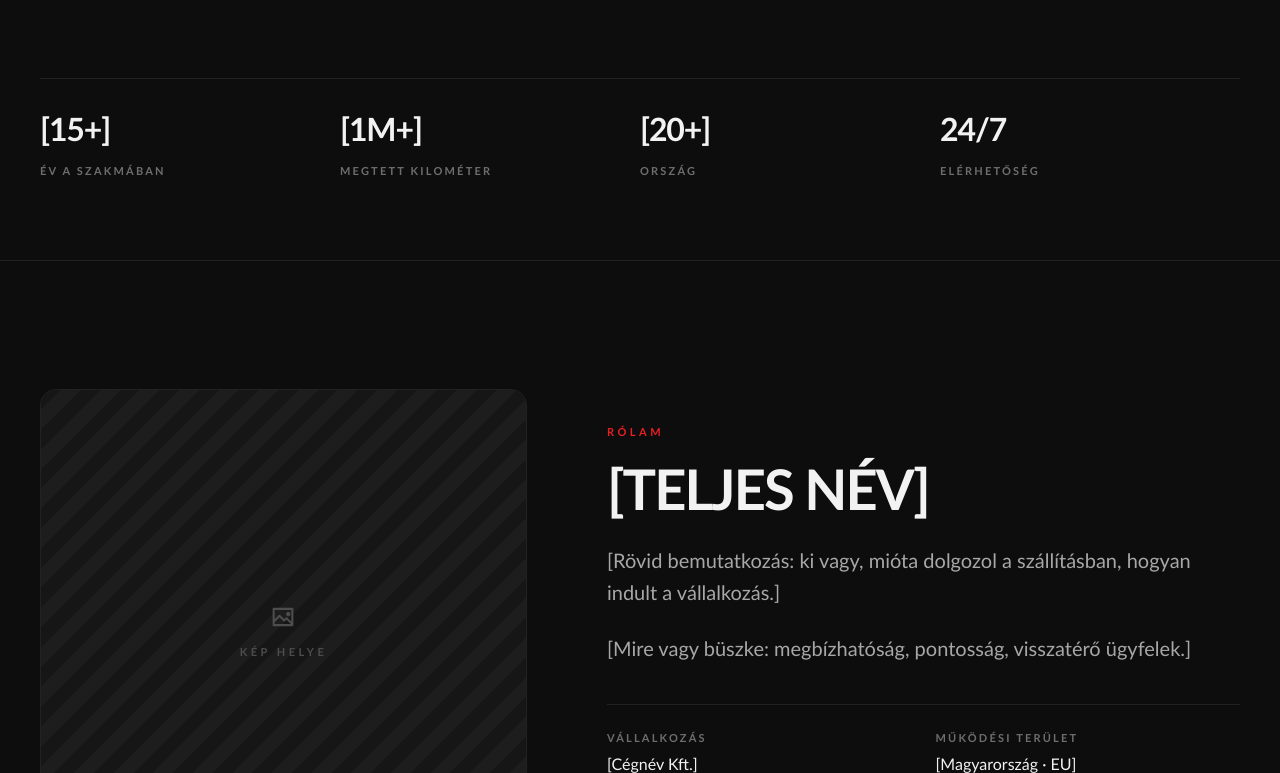
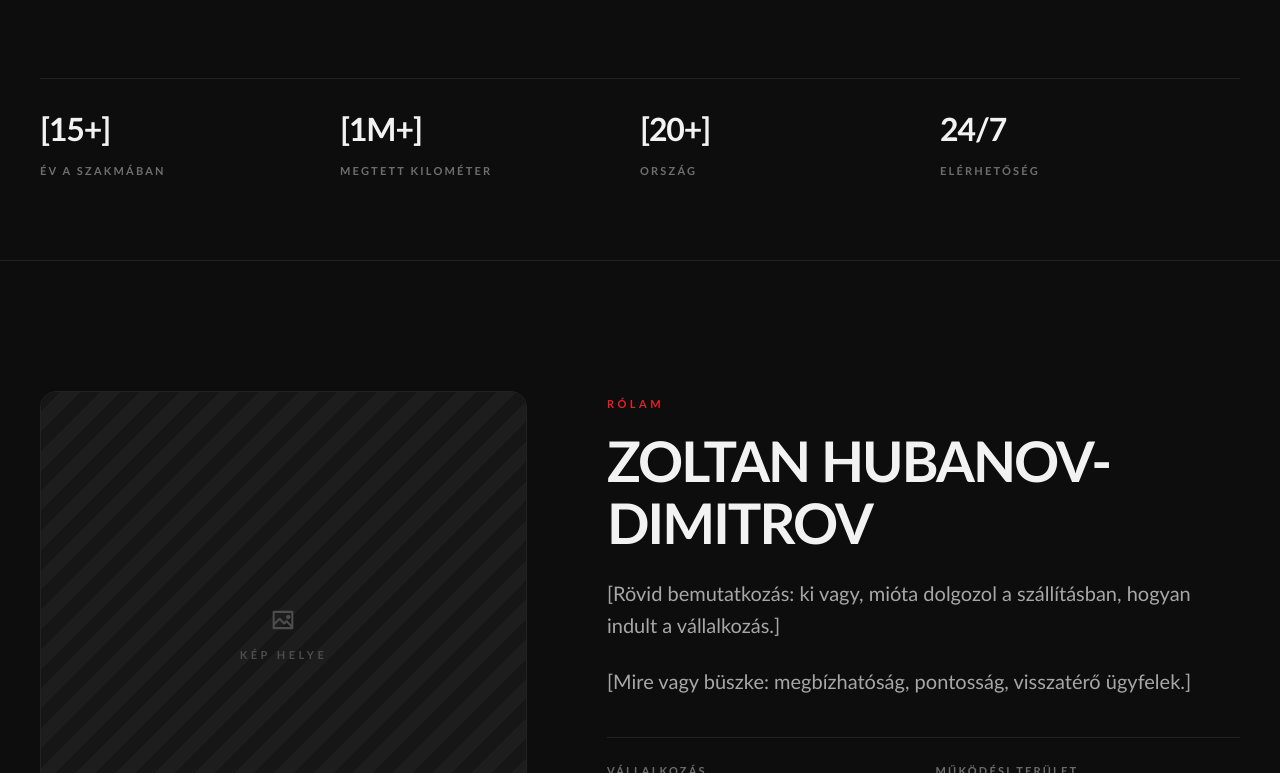
Before and after one commit to adglobalapp/adtransport, a React (Vite) app: page / in a window 1280 px wide. Shown: the part 790-1563 px from the top of the page. Built offline with nearby package versions, Linux system fonts and the light colour scheme.

Commit message:
Fill in the portfolio owner's name
Replace the full-name placeholder in the hero and about sections in all
three languages.

Co-Authored-By: Claude Opus 5.5 <noreply@anthropic.com>
Claude-Session: https://claude.ai/code/session_01Jr38DEKPwQ3RfjM8ebTE2e

```diff
--- a/src/content.ts
+++ b/src/content.ts
@@ -38,7 +38,7 @@ const hu: Content = {
     { label: 'Kapcsolat', href: '#contact' },
   ],
   hero: {
-    eyebrow: 'Fuvarozás · Logisztika · [Teljes Név]',
+    eyebrow: 'Fuvarozás · Logisztika · Zoltan Hubanov-Dimitrov',
     lines: ['Időben,', 'épen,', 'célba.'],
     quote: '„Megbízható szállítás itthon és külföldön – a csomagtól a teljes rakományig.”',
     primaryCta: 'Fuvart kérek',
@@ -53,7 +53,7 @@ const hu: Content = {
   ],
   about: {
     label: 'Rólam',
-    title: '[Teljes Név]',
+    title: 'Zoltan Hubanov-Dimitrov',
     paragraphs: [
       '[Rövid bemutatkozás: ki vagy, mióta dolgozol a szállításban, hogyan indult a vállalkozás.]',
       '[Mire vagy büszke: megbízhatóság, pontosság, visszatérő ügyfelek.]',
@@ -127,7 +127,7 @@ const en: Content = {
     { label: 'Contact', href: '#contact' },
   ],
   hero: {
-    eyebrow: 'Transport · Logistics · [Full Name]',
+    eyebrow: 'Transport · Logistics · Zoltan Hubanov-Dimitrov',
     lines: ['On time,', 'intact,', 'delivered.'],
     quote: '"Reliable transport at home and abroad – from a single parcel to a full load."',
     primaryCta: 'Request transport',
@@ -142,7 +142,7 @@ const en: Content = {
   ],
   about: {
     label: 'About',
-    title: '[Full Name]',
+    title: 'Zoltan Hubanov-Dimitrov',
     paragraphs: [
       '[Short introduction: who you are, how long you have worked in transport, how the business started.]',
       '[What you are proud of: reliability, punctuality, returning clients.]',
@@ -216,7 +216,7 @@ const es: Content = {
     { label: 'Contacto', href: '#contact' },
   ],
   hero: {
-    eyebrow: 'Transporte · Logística · [Nombre Completo]',
+    eyebrow: 'Transporte · Logística · Zoltan Hubanov-Dimitrov',
     lines: ['A tiempo,', 'intacto,', 'entregado.'],
     quote: '«Transporte fiable en el país y en el extranjero: desde un paquete hasta una carga completa.»',
     primaryCta: 'Pedir transporte',
@@ -231,7 +231,7 @@ const es: Content = {
   ],
   about: {
     label: 'Sobre mí',
-    title: '[Nombre Completo]',
+    title: 'Zoltan Hubanov-Dimitrov',
     paragraphs: [
       '[Breve presentación: quién eres, cuánto tiempo llevas en el transporte, cómo empezó el negocio.]',
       '[De qué estás orgulloso: fiabilidad, puntualidad, clientes que repiten.]',
```
